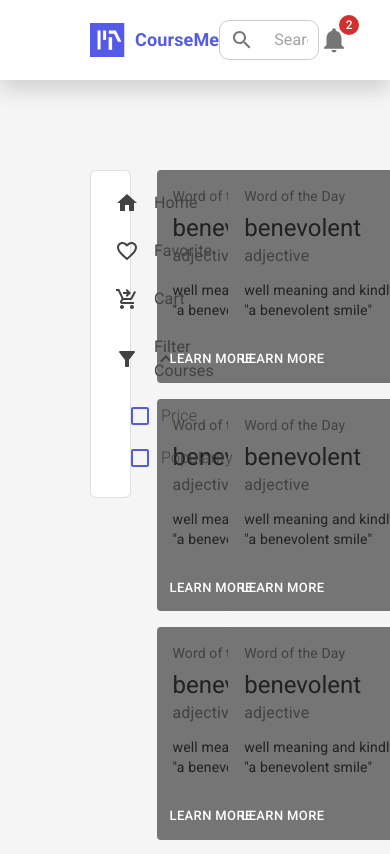
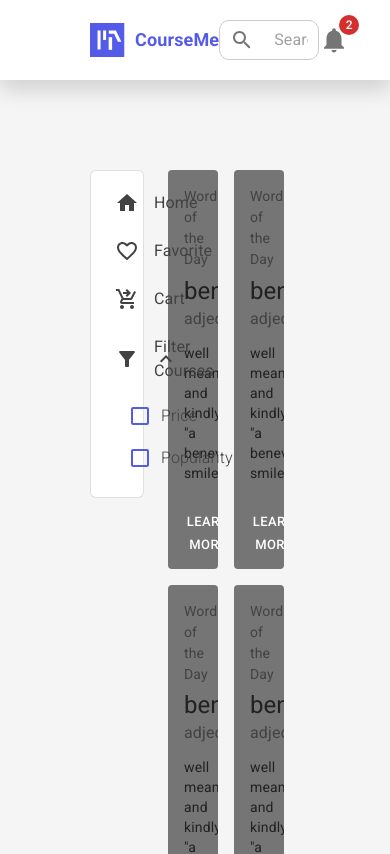
Before and after one commit to MaxCojocari/tum-web-lab6, a React (Create React App) app: page / in a window 390 px wide. Shown: the top 854 px of the page. Built offline with nearby package versions, Linux system fonts and the light colour scheme.

Commit message:
feat: add responsive columns

```diff
--- a/src/App.tsx
+++ b/src/App.tsx
@@ -9,6 +9,7 @@ import {
   Shadows,
   ThemeOptions,
   ThemeProvider,
+  useMediaQuery,
 } from "@mui/material";
 import { grey } from "@mui/material/colors";
 import { Sidebar } from "./components/Sidebar";
@@ -40,17 +41,19 @@ function App() {
   });
 
   const theme = useMemo(() => createTheme(getDesignTokens(mode)), [mode]);
+  const isNarrowScreen = useMediaQuery("(max-width:1200px)");
+  const columns = isNarrowScreen ? 4 : 3;
 
   return (
     <ThemeProvider theme={theme}>
       <CssBaseline />
       <Box>
         <Navbar setMode={setMode} mode={mode} />
-        <Grid container spacing={2} sx={{ padding: "90px 90px 0px 90px" }}>
-          <Grid item xs={3}>
+        <Grid container spacing={3} sx={{ padding: "90px 90px 0px 90px" }}>
+          <Grid item xs={columns}>
             <Sidebar />
           </Grid>
-          <Grid item xs={9}>
+          <Grid item xs={12 - columns}>
             <CoursesList />
           </Grid>
         </Grid>
--- a/src/components/CourseCard.tsx
+++ b/src/components/CourseCard.tsx
@@ -8,7 +8,7 @@ import {
 
 export default function CourseCard() {
   return (
-    <Card sx={{ minWidth: 275 }}>
+    <Card>
       <CardContent>
         <Typography sx={{ fontSize: 14 }} color="text.secondary" gutterBottom>
           Word of the Day
--- a/src/components/CoursesList.tsx
+++ b/src/components/CoursesList.tsx
@@ -1,19 +1,19 @@
-import { Grid } from "@mui/material";
+import { Box, Grid, useMediaQuery } from "@mui/material";
 import CourseCard from "./CourseCard";
 
 export default function CoursesList() {
+  const isNarrowScreen = useMediaQuery("(max-width:1200px)");
+  const columns = isNarrowScreen ? 6 : 4;
+
   return (
-    <Grid
-      container
-      spacing={{ xs: 2, md: 3 }}
-      columns={{ xs: 4, sm: 8, md: 12 }}
-      sx={{ paddingRight: "16px", paddingLeft: "10px" }}
-    >
-      {Array.from(Array(12)).map((_, index) => (
-        <Grid item xs={2} sm={4} md={4} key={index}>
-          <CourseCard />
-        </Grid>
-      ))}
-    </Grid>
+    <Box sx={{ flexGrow: 1, paddingRight: "16px" }}>
+      <Grid container spacing={{ xs: 2, md: 3 }}>
+        {Array.from(Array(6)).map((_, index) => (
+          <Grid item xs={columns} key={index}>
+            <CourseCard />
+          </Grid>
+        ))}
+      </Grid>
+    </Box>
   );
 }
```
